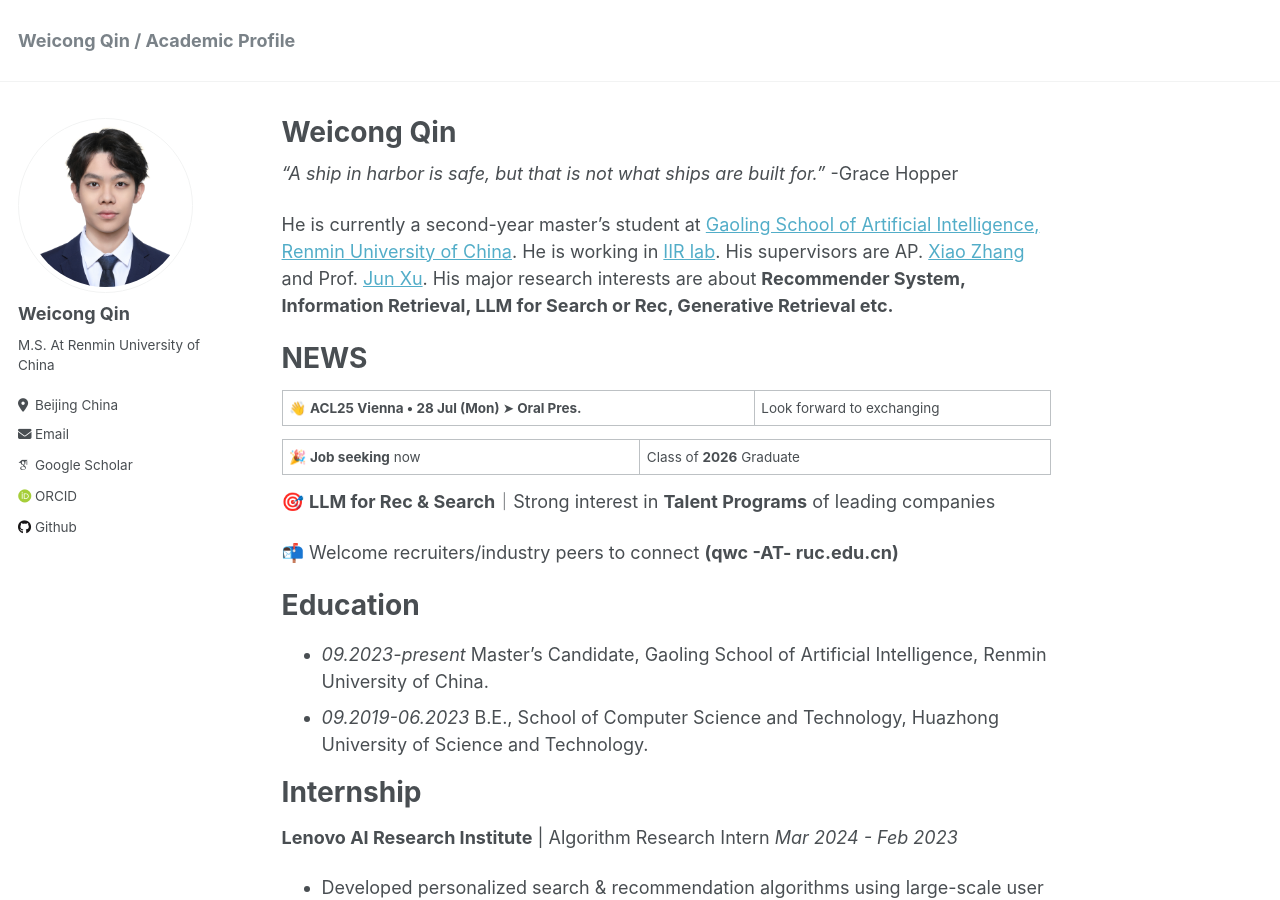
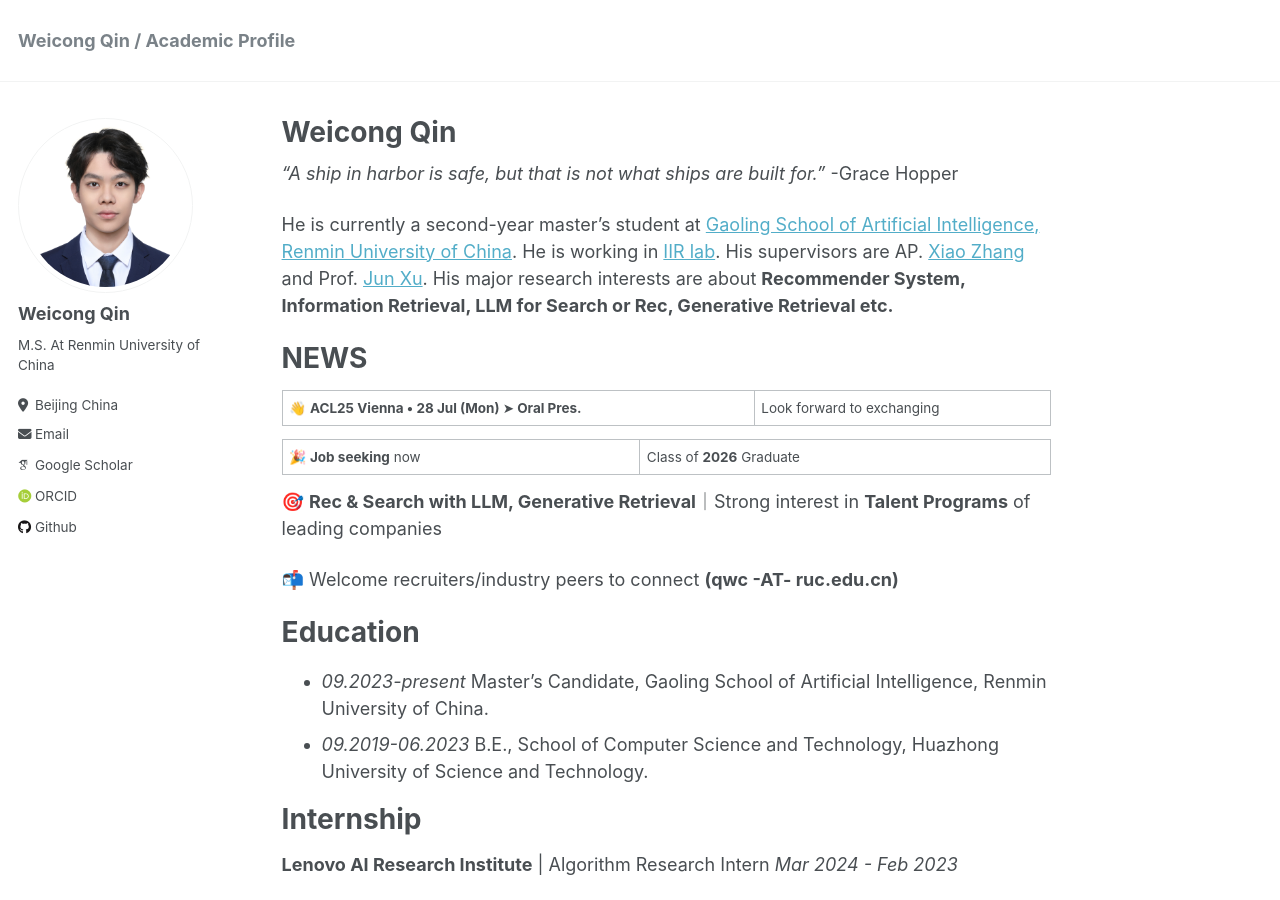
Before and after one commit to E-qin/E-qin.github.io, a Jekyll site: the page built from _pages/about.md, in a window 1280 px wide and 900 px high. Built offline with Jekyll 4.4.1, drawn with Linux system fonts in a browser that asks for light colours; some web fonts are replaced.

Commit message:
Update about.md

```diff
--- a/_pages/about.md
+++ b/_pages/about.md
@@ -24,7 +24,7 @@ NEWS
 
 🎉 **Job seeking** now | Class of **2026** Graduate
 
-🎯 **LLM for Rec & Search**｜Strong interest in **Talent Programs** of leading companies
+🎯 **Rec & Search with LLM, Generative Retrieval**｜Strong interest in **Talent Programs** of leading companies
 
 📬 Welcome recruiters/industry peers to connect **(qwc -AT- ruc.edu.cn)**
 
```
